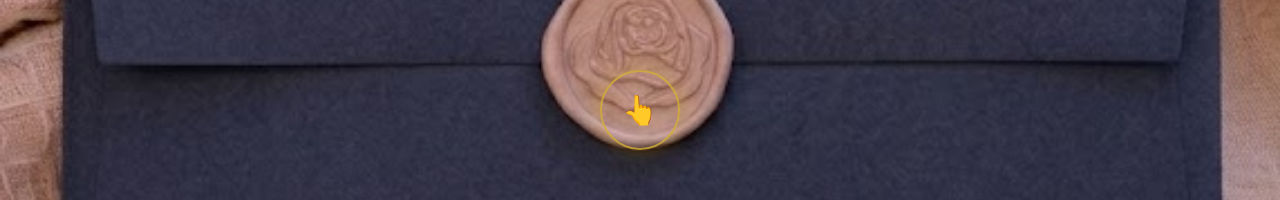
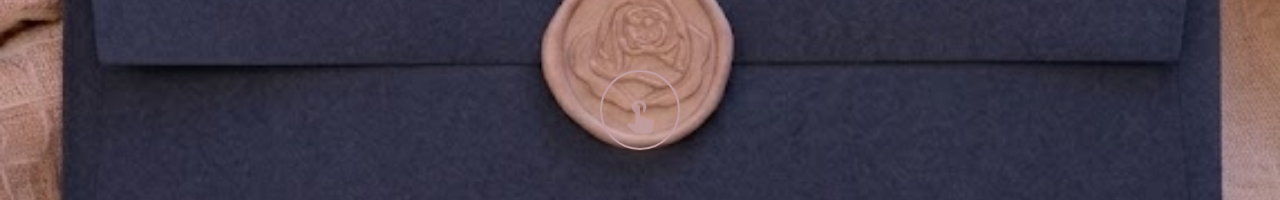
Before and after one commit to Kira1717171717/wedding-invitation, a Next.js app: page / in a window 1280 px wide. Shown: the part 290-490 px from the top of the page. Built offline with nearby package versions, Linux system fonts and the light colour scheme; a web font is replaced by a local one.

Commit message:
Update page.js

```diff
--- a/app/page.js
+++ b/app/page.js
@@ -178,7 +178,7 @@ export default function Home() {
         transition: 'opacity 0.9s cubic-bezier(0.4, 0, 0.2, 1), visibility 0.9s',
         pointerEvents: isOpened ? 'none' : 'auto'
       }}>
-        {/* زر الفتح في المنتصف */}
+        {/* زر الفتح في المنتصف بالأيقونة ذات اللون #c39fa3 */}
         <button
           onClick={handleOpenInvitation}
           style={{
@@ -190,15 +190,23 @@ export default function Home() {
             height: '80px',
             borderRadius: '50%',
             backgroundColor: 'transparent',
-            border: '2px solid rgba(212, 175, 55, 0.8)',
+            border: '2px solid #c39fa3',
             cursor: 'pointer',
             display: 'flex',
             justifyContent: 'center',
             alignItems: 'center',
-            boxShadow: '0 0 20px rgba(212, 175, 55, 0.4)'
+            boxShadow: '0 0 20px rgba(195, 159, 163, 0.4)'
           }}
         >
-          <span style={{ fontSize: '1.8rem' }}>👆</span>
+          <svg
+            width="38"
+            height="38"
+            viewBox="0 0 24 24"
+            fill="#c39fa3"
+            className="swipe-hint"
+          >
+            <path d="M9 11.24V7.5C9 6.12 10.12 5 11.5 5S14 6.12 14 7.5v3.74c1.21-.81 2-2.18 2-3.74 0-2.48-2.02-4.5-4.5-4.5S7 5.02 7 7.5c0 1.56.79 2.93 2 3.74zm9.84 4.63l-4.54-2.26c-.32-.16-.68-.25-1.05-.25H12V7.5c0-.83-.67-1.5-1.5-1.5S9 6.67 9 7.5v10.74l-3.44-.72c-.38-.08-.78.04-1.06.31l-.75.75 5.03 5.03c.51.51 1.2.8 1.92.8h6.58c1.27 0 2.37-.88 2.65-2.12l1.09-4.88c.18-.81-.19-1.63-.93-2.02z"/>
+          </svg>
         </button>
       </div>
 
```
